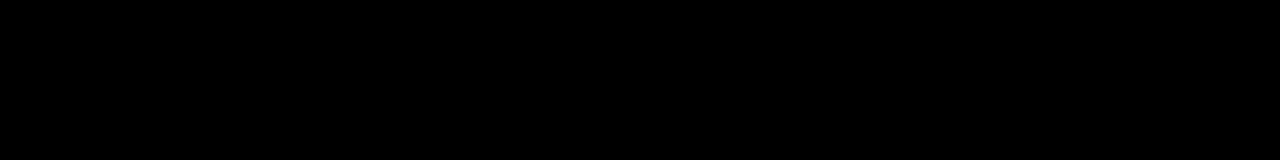
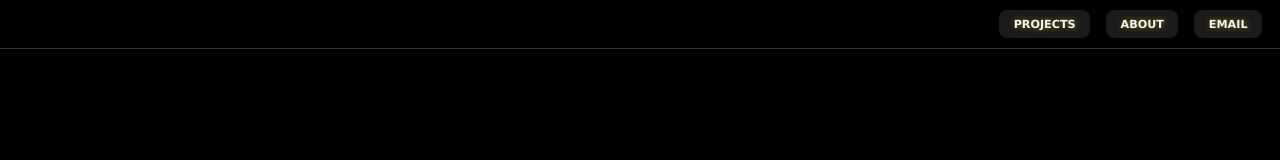
Before and after one commit to h-aburesha/my-next-website, a Next.js app: page /projects in a window 1280 px wide. Shown: the top 160 px of the page. Built offline with nearby package versions, Linux system fonts and the light colour scheme.

Commit message:
Add Navbar component to projects page

```diff
--- a/pages/projects/index.tsx
+++ b/pages/projects/index.tsx
@@ -3,6 +3,7 @@ import { useEffect, useState } from "react";
 import { motion, useScroll, useSpring } from "framer-motion";
 import Image from "next/image";
 import Link from "next/link";
+import Navbar from "../components/navbar";
 
 function ProjectImage({ id }: { id: number }) {
     const [isMobile, setIsMobile] = useState(false);
@@ -43,6 +44,9 @@ function ProjectImage({ id }: { id: number }) {
 
     return (
         <>
+          <div style={{position: "fixed", width:"100%", zIndex:"+1"}}>
+            <Navbar />
+          </div>
             <section>
                 <div ref={ref}>
                     <Link href={`/projects/${id}`}>
```
